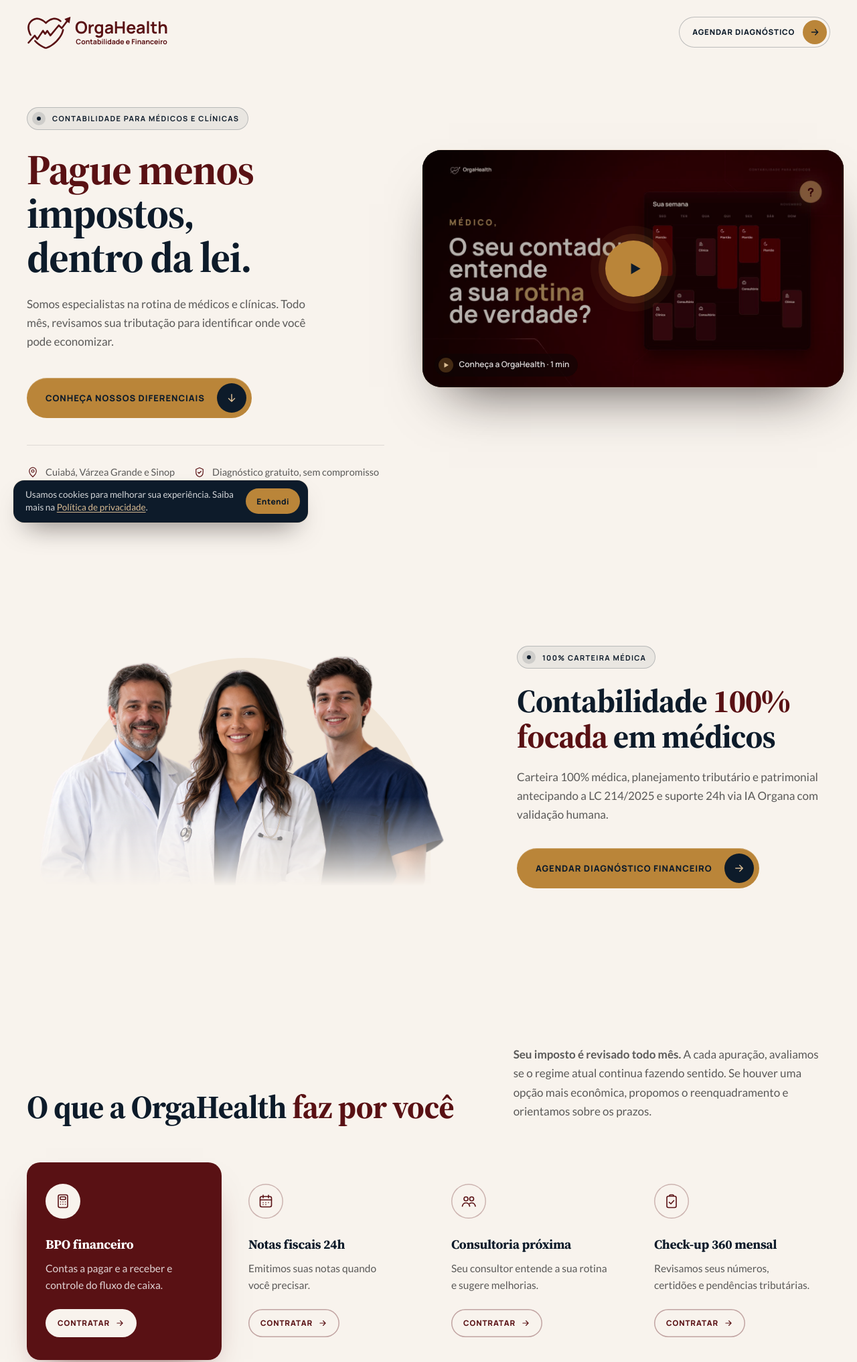
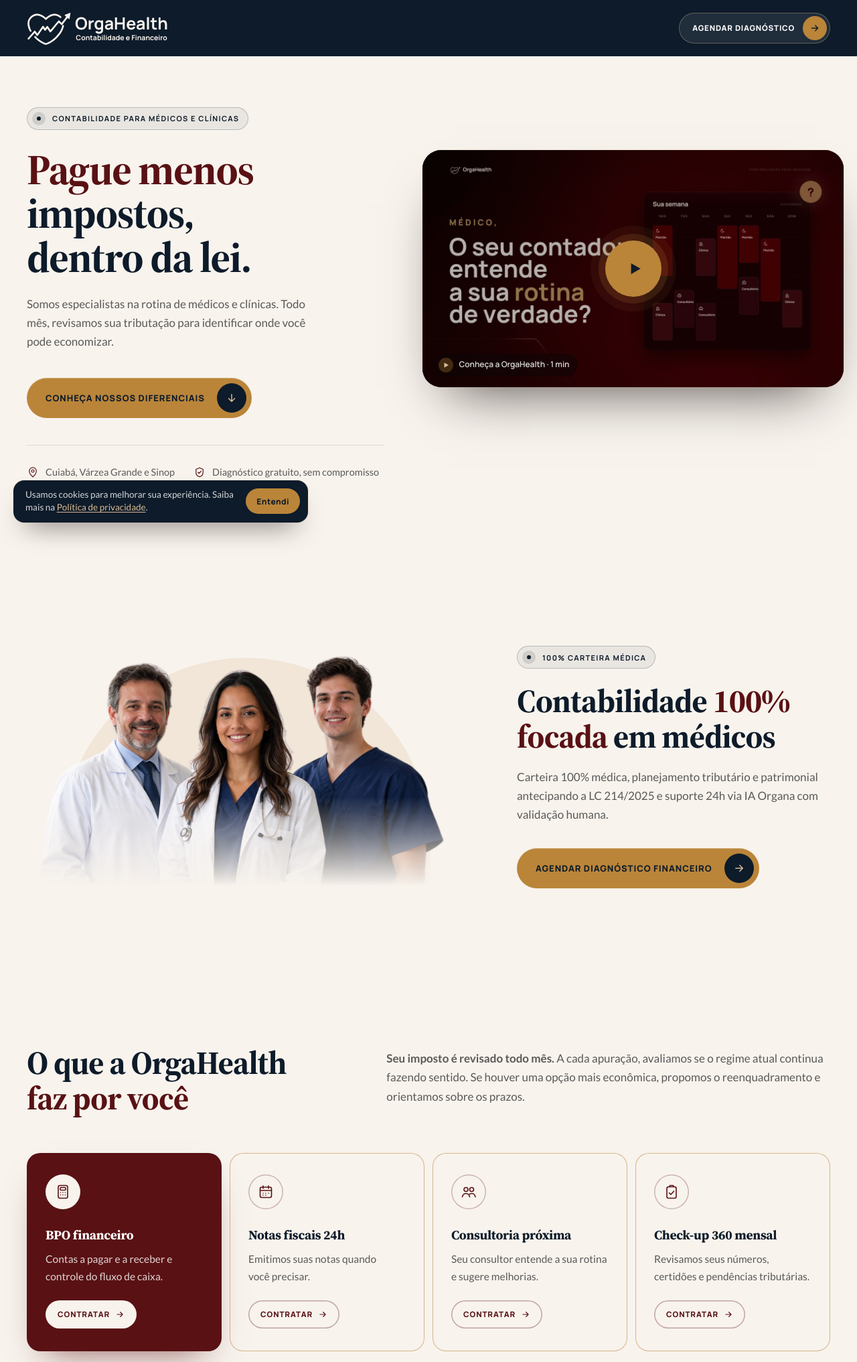
Before and after one commit to otaviofer/LP_orga_health, a plain HTML site: page index.html in a window 1280 px wide. Shown: the top 2033 px of the page at 67% size. Drawn offline with Linux system fonts and the light colour scheme.

Commit message:
LP: header azul, título dos diferenciais em 2 linhas e borda dourada nos cards
- Faixa azul-marinho no header inicial, com logo e botão claros
- Header fixo (ao rolar) em azul-marinho
- Diferenciais: título em duas linhas alinhado ao topo do texto, que ganhou mais largura
- Cards com linha dourada fina que some no hover
- FigCraft e prévias atualizados

Co-Authored-By: Claude Opus 5.5 <noreply@anthropic.com>

```diff
--- a/index.html
+++ b/index.html
@@ -81,7 +81,6 @@ button{font:inherit;color:inherit}
 
 /* ---------- logo oficial ---------- */
 .logo{display:inline-flex;text-decoration:none;color:var(--cream)}
-.topbar .logo{color:var(--marsala)}
 .logo .lh{width:212px;height:auto}
 .logo .li{display:none;width:40px;height:auto}
 
@@ -96,16 +95,16 @@ button{font:inherit;color:inherit}
 /* =========================================================
    HEADER FIXO (dock) — marsala + logo branca
    ========================================================= */
-.topbar{position:absolute;inset:0 0 auto;z-index:20;padding-top:22px}
+.topbar{position:absolute;inset:0 0 auto;z-index:20;padding:16px 0;background:var(--navy)}
 .topbar .wrap{display:flex;align-items:center;justify-content:space-between;gap:16px}
 .dock{position:fixed;left:50%;top:12px;z-index:60;width:min(calc(100% - 24px),820px);transform:translate(-50%,-140%);opacity:0;
   display:flex;align-items:center;justify-content:space-between;gap:12px;padding:7px 7px 7px 22px;border-radius:999px;
-  background:rgba(89,17,20,.94);-webkit-backdrop-filter:blur(16px) saturate(140%);backdrop-filter:blur(16px) saturate(140%);
+  background:rgba(13,27,42,.94);-webkit-backdrop-filter:blur(16px) saturate(140%);backdrop-filter:blur(16px) saturate(140%);
   box-shadow:inset 0 1px 0 rgba(255,255,255,.08),inset 0 0 0 1px rgba(217,188,147,.2),0 18px 40px -22px rgba(13,27,42,.7);
   transition:transform .45s var(--ease-drawer),opacity .3s var(--ease-out)}
 .dock.on{transform:translate(-50%,0);opacity:1}
 .dock .logo .lh{width:168px}
-@media (prefers-reduced-transparency:reduce){.dock{background:var(--marsala);-webkit-backdrop-filter:none;backdrop-filter:none}}
+@media (prefers-reduced-transparency:reduce){.dock{background:var(--navy);-webkit-backdrop-filter:none;backdrop-filter:none}}
 
 /* =========================================================
    01 HERO — marsala predominante
@@ -159,9 +158,13 @@ button{font:inherit;color:inherit}
 .s-dif{padding:var(--sec) 0}
 .sec-head{display:grid;grid-template-columns:minmax(0,7fr) minmax(0,5fr);gap:clamp(24px,5vw,80px);align-items:end;margin-bottom:clamp(36px,4.5vw,56px)}
 .sec-head .lead{padding-bottom:6px}
+.sec-head-top{grid-template-columns:minmax(0,5fr) minmax(0,7fr);align-items:start}
+.sec-head-top .lead{max-width:none;padding-top:6px}
 .pillars{display:grid;grid-template-columns:repeat(4,minmax(0,1fr));gap:12px}
 .pillar{position:relative;isolation:isolate;padding:32px 28px 34px;border-radius:20px;cursor:default;outline:0;
-  transition:transform .35s var(--ease-out),color .3s ease}
+  box-shadow:inset 0 0 0 1px rgba(186,133,57,.55);
+  transition:transform .35s var(--ease-out),color .3s ease,box-shadow .35s var(--ease-out)}
+.pillar.on{box-shadow:inset 0 0 0 1px rgba(186,133,57,0)}
 .pillar::before{content:"";position:absolute;inset:0;z-index:-1;border-radius:inherit;background:var(--marsala);opacity:0;transition:opacity .35s var(--ease-out);box-shadow:0 26px 50px -28px rgba(89,17,20,.7)}
 .pillar .pi{width:52px;height:52px;border-radius:50%;display:grid;place-items:center;color:var(--marsala);box-shadow:inset 0 0 0 1.5px rgba(89,17,20,.28);margin-bottom:26px;transition:color .3s ease,box-shadow .3s ease,background-color .3s ease}
 .pillar h3{font-weight:700;font-size:clamp(18px,1.5vw,21px);line-height:1.25;letter-spacing:-.015em;color:var(--ink);margin-bottom:12px;transition:color .3s ease}
@@ -178,7 +181,7 @@ button{font:inherit;color:inherit}
 .pillar.on p{color:rgba(255,255,255,.82)}
 .pillar:focus-visible{outline:2px solid var(--gold);outline-offset:3px}
 @media (hover:hover) and (pointer:fine){
-  .pillar:hover{transform:scale(1.035)}
+  .pillar:hover{transform:scale(1.035);box-shadow:inset 0 0 0 1px rgba(186,133,57,0)}
   .pillar:hover::before{opacity:1}
   .pillar:hover .pi{color:var(--marsala);background:var(--cream);box-shadow:none}
   .pillar:hover h3{color:#fff}
@@ -391,7 +394,7 @@ footer .logo .lh{width:220px}
   .dep-side .cta-row{order:2}
 }
 @media (max-width:640px){
-  .topbar{padding-top:16px}
+  .topbar{padding:12px 0}
   .topbar .logo .lh{width:168px}
   .topbar .btn-sm{display:none}
   .hero{padding-top:100px}
@@ -464,7 +467,7 @@ footer .logo .lh{width:220px}
 <header class="topbar">
   <div class="wrap">
     <a class="logo" href="#topo" aria-label="OrgaHealth"><svg class="lh" viewBox="0 0 933 228" aria-hidden="true"><use href="#logo-h"/></svg></a>
-    <a class="btn btn-sm btn-line" href="#diagnostico">Agendar diagnóstico<span class="ic"><svg width="16" height="16"><use href="#arrow"/></svg></span></a>
+    <a class="btn btn-sm btn-ghost" href="#diagnostico">Agendar diagnóstico<span class="ic"><svg width="16" height="16"><use href="#arrow"/></svg></span></a>
   </div>
 </header>
 
@@ -511,8 +514,8 @@ footer .logo .lh{width:220px}
 <!-- ================= 03 DIFERENCIAIS ================= -->
 <section class="s-dif" id="diferenciais" aria-labelledby="t-dif">
   <div class="wrap">
-    <div class="sec-head">
-      <h2 class="h2 rv" id="t-dif">O que a OrgaHealth <em>faz por você</em></h2>
+    <div class="sec-head sec-head-top">
+      <h2 class="h2 rv" id="t-dif">O que a OrgaHealth<br><em>faz por você</em></h2>
       <p class="lead rv" style="--i:1"><strong>Seu imposto é revisado todo mês.</strong> A cada apuração, avaliamos se o regime atual continua fazendo sentido. Se houver uma opção mais econômica, propomos o reenquadramento e orientamos sobre os prazos.</p>
     </div>
     <div class="pillars" id="pillars">
```
Also changed, not shown: docs/preview-desktop.png, docs/preview-mobile.png, 2 other files.
